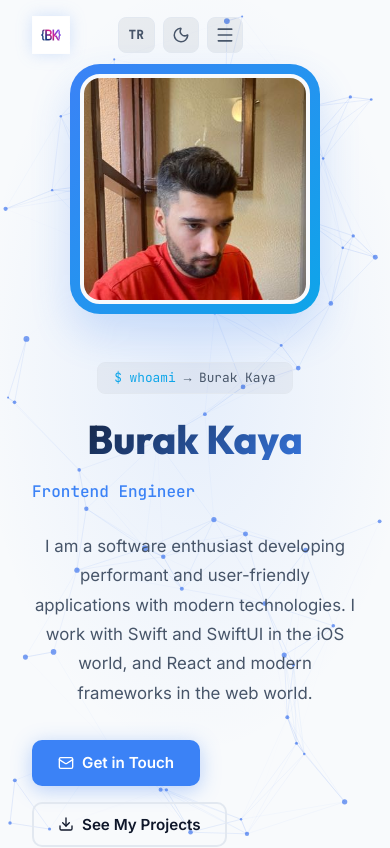
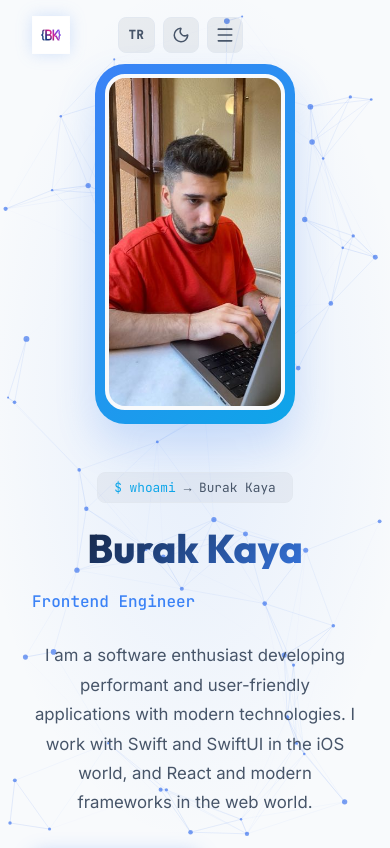
Before and after one commit to burakalemun/burakaya, a React (Vite) app: page / in a window 390 px wide. Shown: the top 848 px of the page. Built offline with nearby package versions, Linux system fonts and the light colour scheme.

Commit message:
Update avatar frame to portrait to fit entire photo

```diff
--- a/src/components/Hero/Hero.css
+++ b/src/components/Hero/Hero.css
@@ -56,8 +56,9 @@
 
 .hero__avatar-wrapper {
   position: relative;
-  width: 320px;
-  height: 320px;
+  width: 260px;
+  height: auto;
+  aspect-ratio: 9 / 16;
   border-radius: 30px;
   padding: 10px;
   background: linear-gradient(135deg, var(--accent-primary), var(--accent-secondary));
@@ -91,8 +92,9 @@
     text-align: center;
   }
   .hero__avatar-wrapper {
-    width: 250px;
-    height: 250px;
+    width: 200px;
+    height: auto;
+    aspect-ratio: 9 / 16;
   }
   .hero__ctas, .hero__socials {
     justify-content: center;
```
